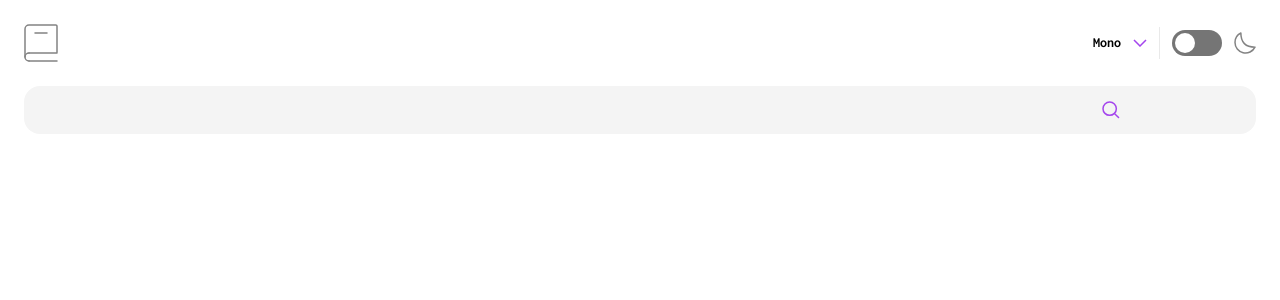
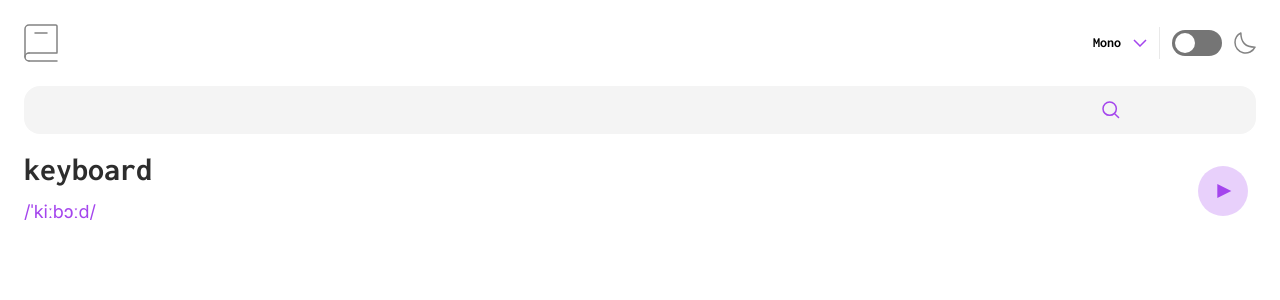
Before and after one commit to defydef/dictionary-web-app, a React (Vite) app: page / in a window 1280 px wide. Shown: the top 300 px of the page. Built offline with nearby package versions, Linux system fonts and the light colour scheme.

Commit message:
Create Word component

```diff
--- a/src/App.jsx
+++ b/src/App.jsx
@@ -1,12 +1,14 @@
 import Container from "./ui/Container";
 import Navbar from "./ui/Navbar";
 import SearchInput from "./ui/SearchInput";
+import Word from "./ui/Word";
 
 function App() {
   return (
     <Container>
       <Navbar />
       <SearchInput />
+      <Word />
     </Container>
   );
 }
--- a/src/index.css
+++ b/src/index.css
@@ -13,6 +13,7 @@
   -moz-osx-font-smoothing: grayscale;
 
   /* Color variables */
+  --dark: #2d2d2d;
   --grey: #e9e9e9;
   --dark-grey: #757575;
   --light-grey-2: #f4f4f4;
--- a/src/ui/SearchInput.jsx
+++ b/src/ui/SearchInput.jsx
@@ -8,7 +8,7 @@ function SearchInput() {
         />
       </div>
 
-      <span className="col-start-8 col-span-1 row-start-1 my-auto z-10">
+      <span className="col-start-8 col-span-1 row-start-1 my-auto z-10 cursor-pointer">
         <img src="./images/icon-search.svg" />
       </span>
     </div>
--- /dev/null
+++ b/src/ui/Word.jsx
@@ -0,0 +1,17 @@
+function Word() {
+  return (
+    <section className="flex justify-between">
+      <div className="flex flex-col justify-between gap-4">
+        <p className="text-[var(--dark)] text-[2rem] font-bold">keyboard</p>
+        <p className="text-[var(--purple)] text-lg leading-6 font-normal font-[Inter]">
+          /ˈkiːbɔːd/
+        </p>
+      </div>
+      <div className="p-2">
+        <img src="./images/icon-play.svg" alt="play button" width="50px" />
+      </div>
+    </section>
+  );
+}
+
+export default Word;
```
